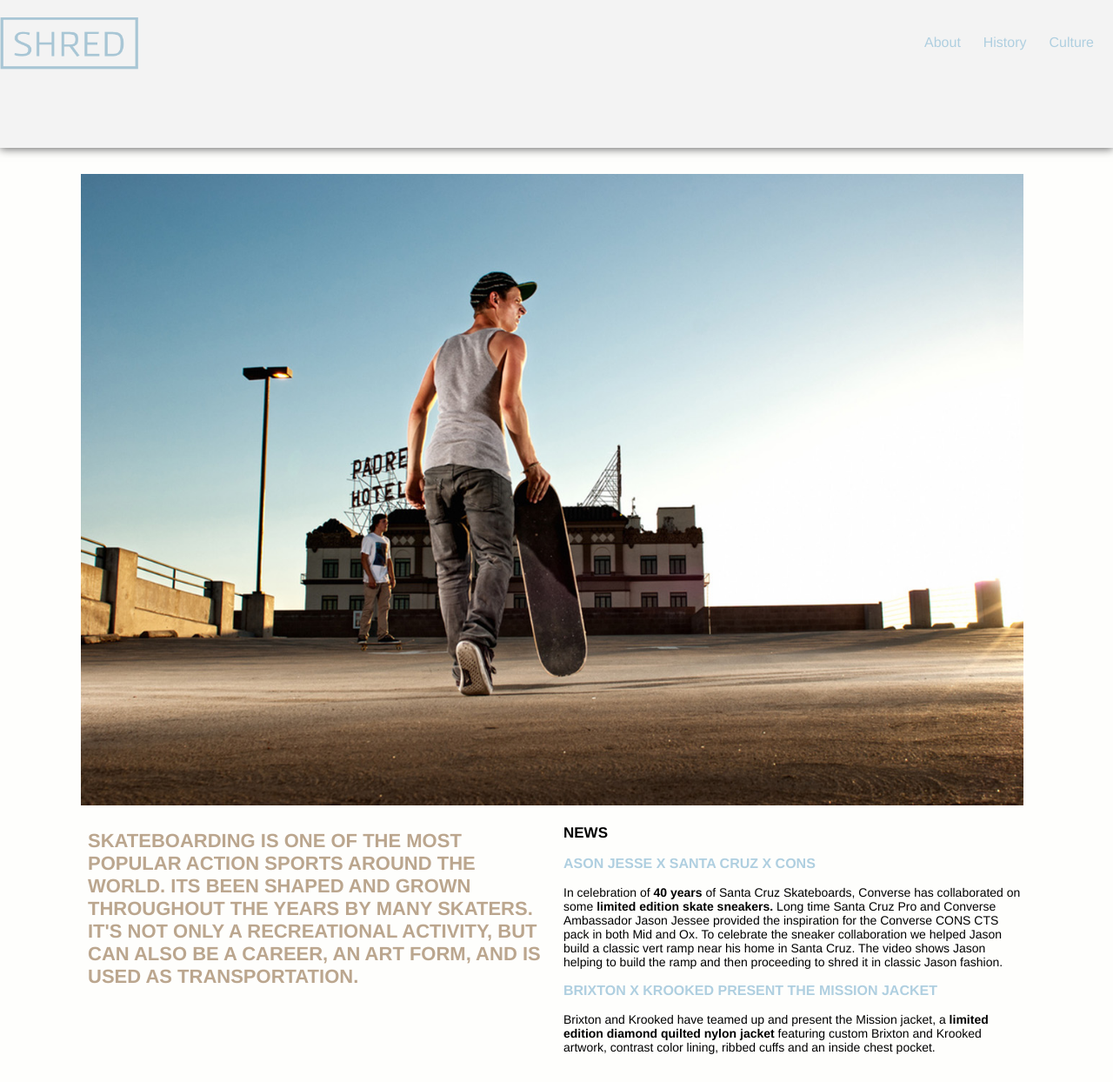
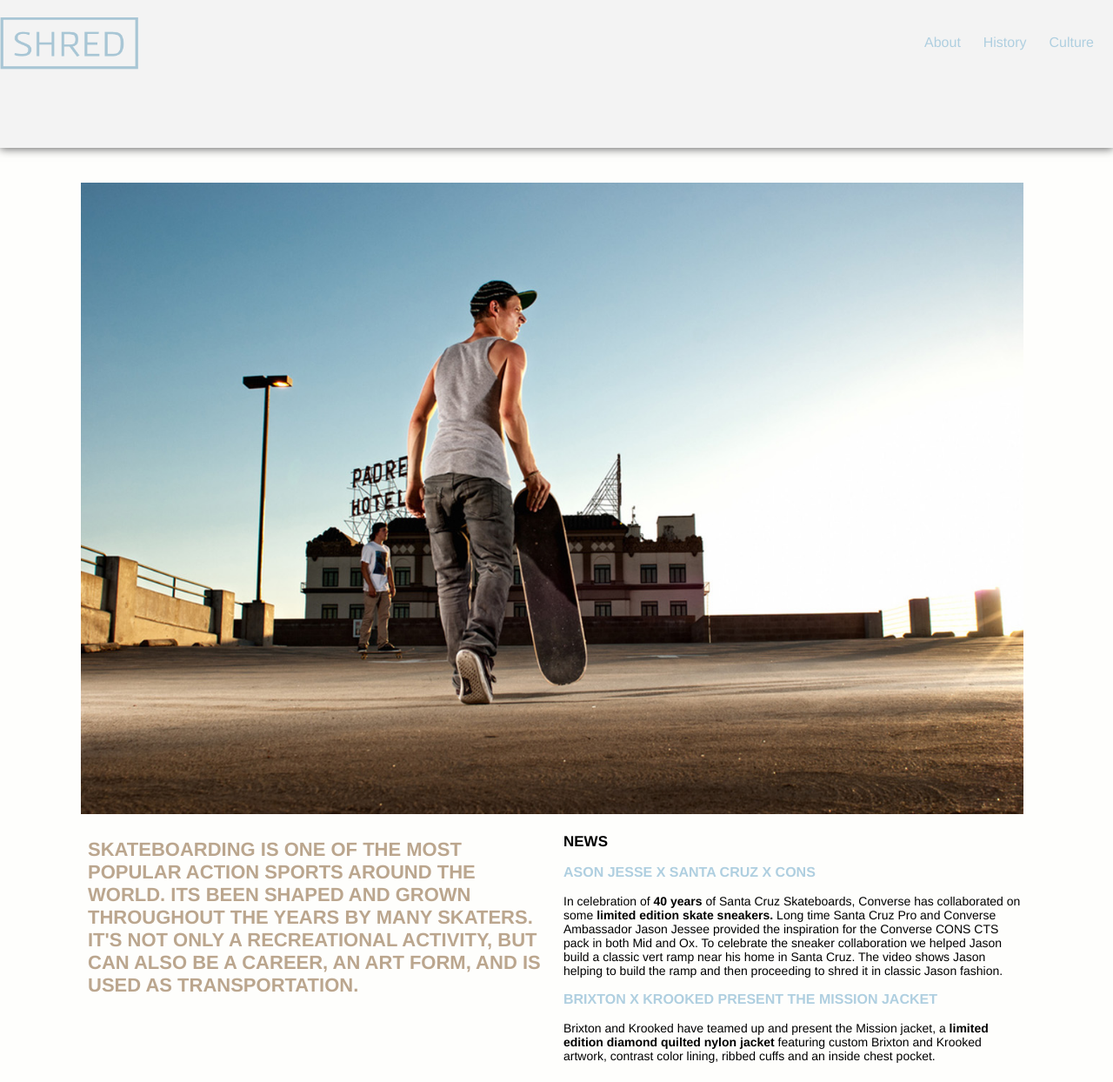
Before and after one commit to maddiwatson1/large-data-site, a Jekyll site: the page built from index.html, in a window 1280 px wide and 1244 px high. Shown: the whole window at 87% size. Built offline with Jekyll 4.4.1, drawn with Linux system fonts in a browser that asks for light colours; Markdown is read by kramdown in place of the engine named in the settings.

Commit message:
padding edited

```diff
--- a/css/general.css
+++ b/css/general.css
@@ -130,7 +130,7 @@ p {
 .flex-img {
 	display: block;
 	width: 100%;
-	padding-top: 162px;
+	padding-top: 172px;
 }
 
 .grid {
```
